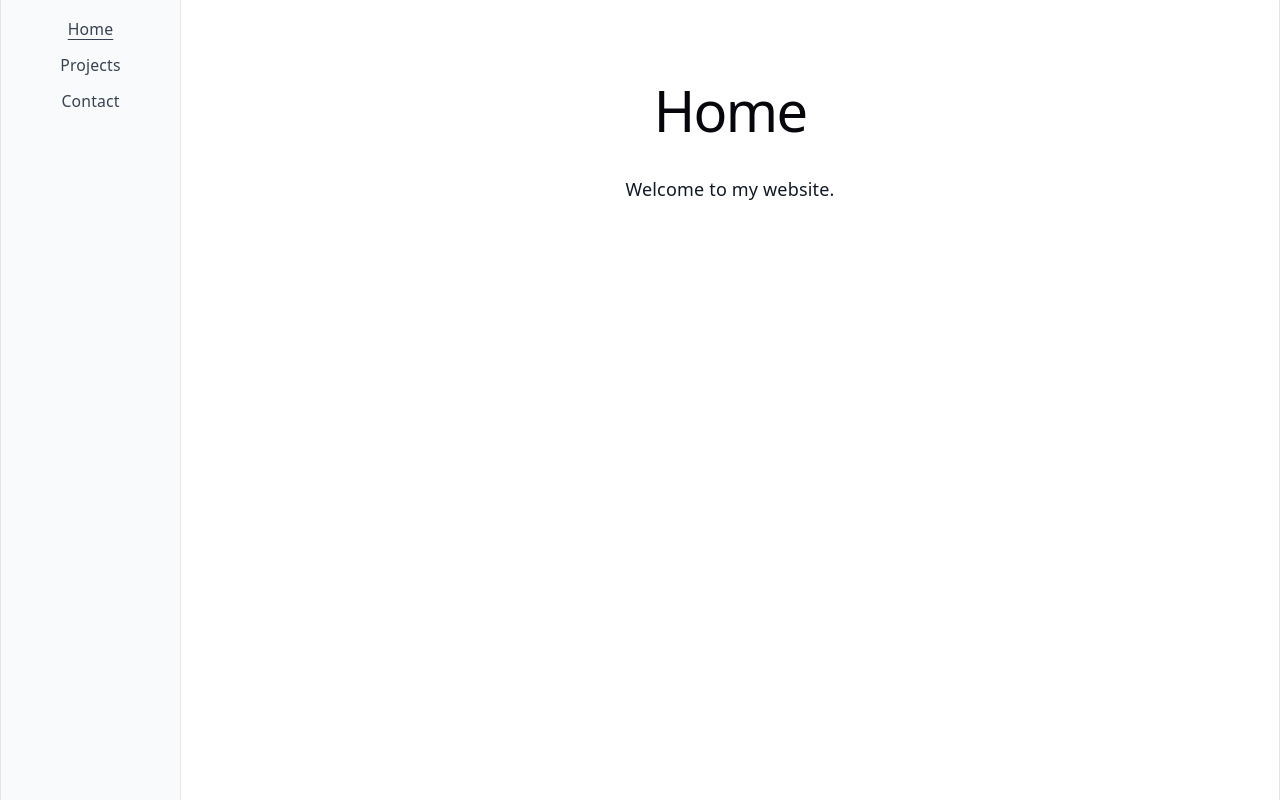
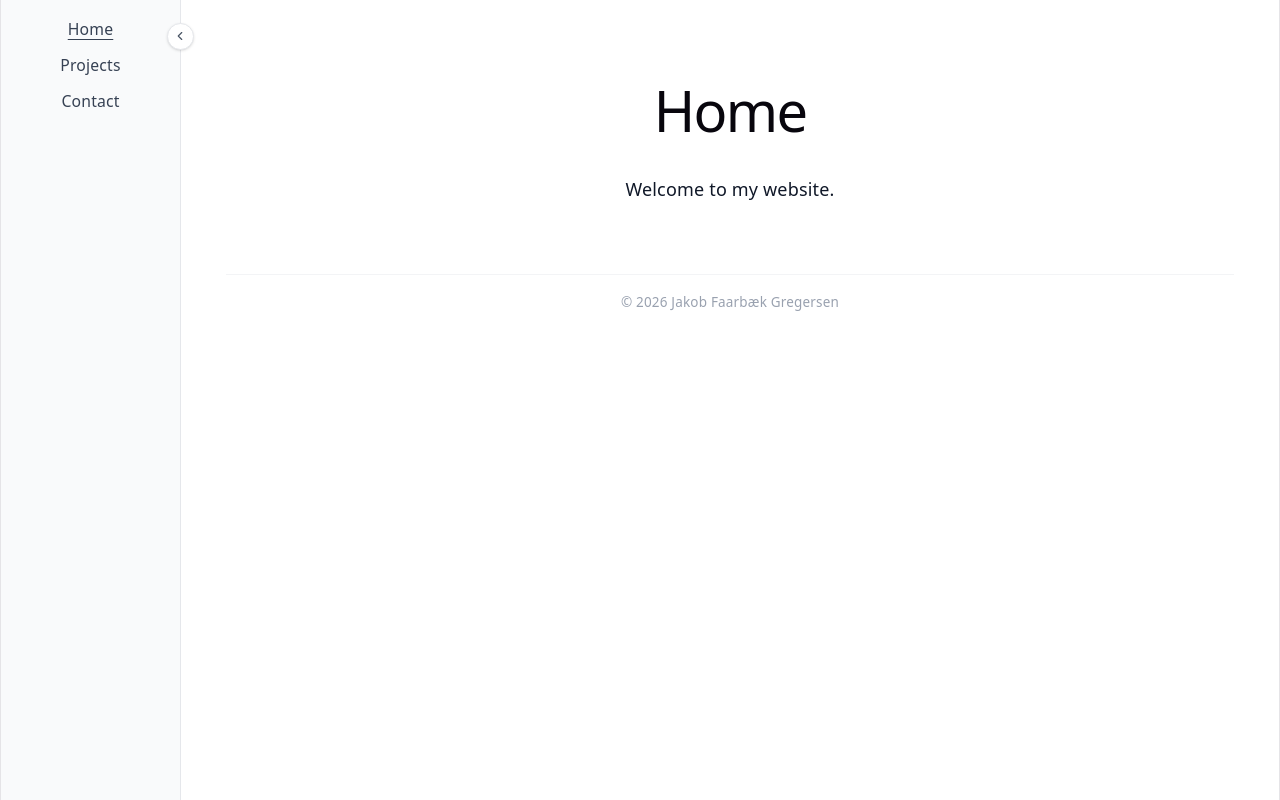
Before and after one commit to JakobFaarGreg/JakobFaarGreg.github.io, a React (Vite) app: page /#/ in a window 1280 px wide. Built offline with nearby package versions, Linux system fonts and the light colour scheme.

Commit message:
feat: foldable sidebar and footer

```diff
--- a/src/App.jsx
+++ b/src/App.jsx
@@ -3,7 +3,8 @@ import { Routes, Route } from 'react-router'
 import Home from './pages/Home.jsx'
 import Projects from './pages/Projects.jsx'
 import Contact from './pages/Contact.jsx'
-import Sidebar from './components/Sidebar.jsx'
+import Sidebar from './components/sidebar/Sidebar.jsx'
+import Footer from './components/footer/Footer.jsx'
 
 export default function App() {
   return (
@@ -16,6 +17,7 @@ export default function App() {
           <Route path="/projects" element={<Projects />} />
           <Route path="/contact" element={<Contact />} />
         </Routes>
+        <Footer/>
       </main>
     </div>
   )
--- /dev/null
+++ b/src/components/footer/Footer.jsx
@@ -0,0 +1,10 @@
+
+export default function Footer() {
+  return (
+    <footer className="mt-16 border-t border-gray-100 pt-4 pb-2">
+      <p className="text-xs text-gray-400">
+        © {new Date().getFullYear()} Jakob Faarbæk Gregersen
+      </p>
+    </footer>
+  )
+}
--- a/src/components/Sidebar.jsx
+++ b/src/components/sidebar/Sidebar.jsx
@@ -1,5 +1,7 @@
 
+import { useState } from 'react'
 import { NavLink } from 'react-router'
+import SidebarButton from './SidebarButton'
 
 const links = [
     { to: '/', label: 'Home', end: true },
@@ -8,22 +10,33 @@ const links = [
 ]
 
 export default function Sidebar() {
+    const [isExpanded, setIsExpanded] = useState(true)
+
     return (
-        <aside className="w-28 shrink-0 border-r border-gray-200 bg-gray-50 p-3 sm:w-40 sm:p-4">
+        <aside
+            className={`relative shrink-0 border-r border-gray-200 bg-gray-50 p-3 transition-[width] duration-200 ease-in-out sm:p-4 ${isExpanded ? 'w-40' : 'w-0'
+                }`}
+        >
+            <SidebarButton
+                isExpanded={isExpanded}
+                setIsExpanded={setIsExpanded}
+            />
+
             <nav className="flex flex-col gap-3">
                 {links.map(({ to, label, end }) => (
                     <NavLink
                         key={to}
                         to={to}
                         end={end}
+                        title={!isExpanded ? label : undefined}
                         className={({ isActive }) =>
-                            `text-sm text-gray-700 hover:text-black ${isActive
+                            `overflow-hidden whitespace-nowrap text-sm text-gray-700 hover:text-black ${isActive
                                 ? 'font-medium underline underline-offset-4'
                                 : 'no-underline'
                             }`
                         }
                     >
-                        {label}
+                        {isExpanded ? label : label.charAt(0)}
                     </NavLink>
                 ))}
             </nav>
--- /dev/null
+++ b/src/components/sidebar/SidebarButton.jsx
@@ -0,0 +1,30 @@
+export default function Sidebar({isExpanded, setIsExpanded}) {
+    return (
+        <button
+            type="button"
+            onClick={() => setIsExpanded(!isExpanded)}
+            aria-label={isExpanded ? 'Collapse sidebar' : 'Expand sidebar'}
+            aria-expanded={isExpanded}
+            className="absolute -right-3 top-5 z-10 flex h-6 w-6 items-center justify-center rounded-full border border-gray-200 bg-white text-gray-600 shadow-sm hover:bg-gray-100 hover:text-black"
+        >
+            <svg
+                xmlns="http://www.w3.org/2000/svg"
+                width="14"
+                height="14"
+                viewBox="0 0 24 24"
+                fill="none"
+                stroke="currentColor"
+                strokeWidth="2"
+                strokeLinecap="round"
+                strokeLinejoin="round"
+                aria-hidden="true"
+            >
+                {isExpanded ? (
+                    <path d="m15 18-6-6 6-6" />
+                ) : (
+                    <path d="m9 18 6-6-6-6" />
+                )}
+            </svg>
+        </button>
+    )
+}
```
